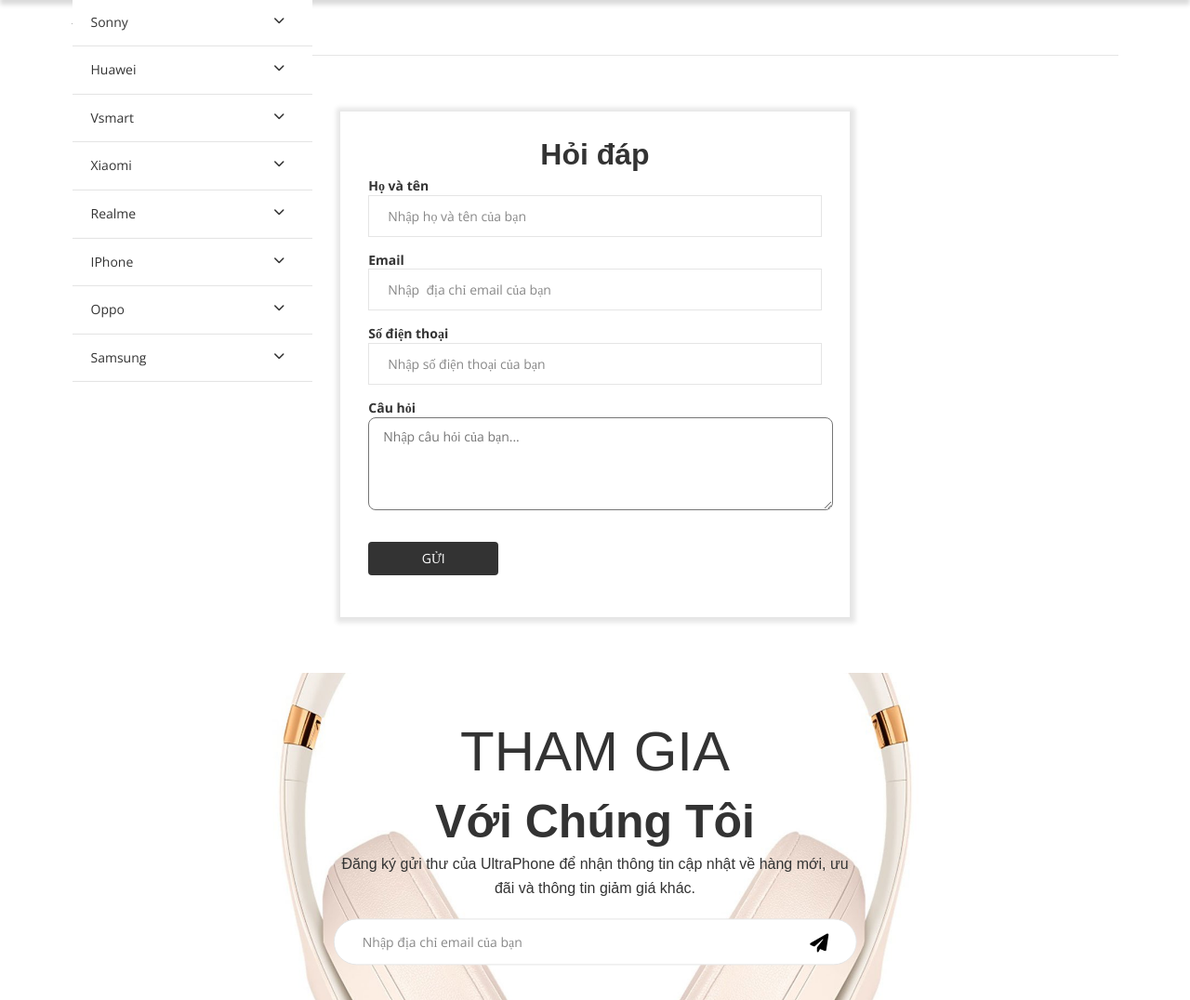
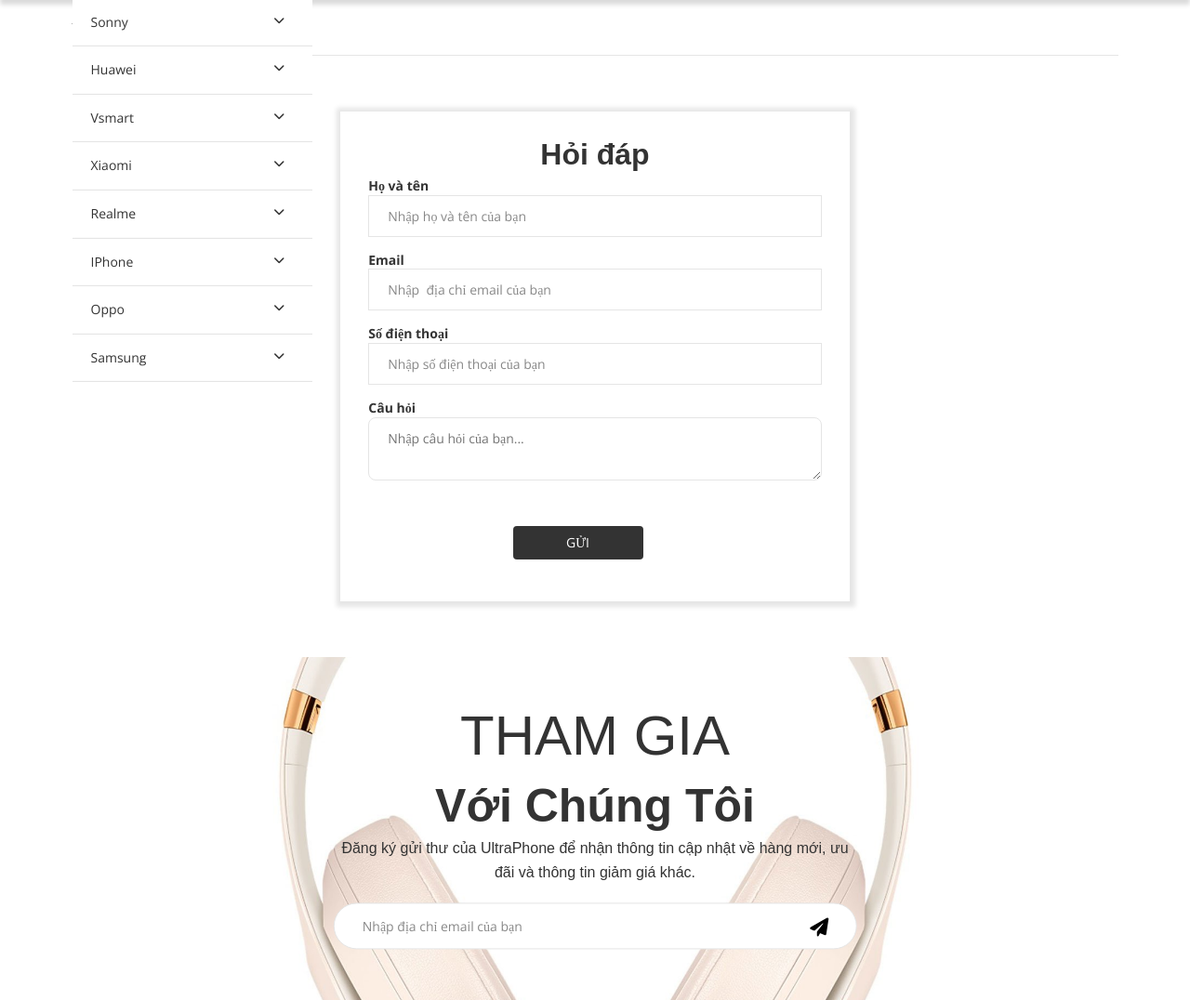
Before and after one commit to Ctuanphuong/duan1-ultraphone, a PHP site: page /index.php?act=question in a window 1280 px wide. Shown: the part 205-1281 px from the top of the page at 93% size. Run offline with PHP 8.4, Linux system fonts and the light colour scheme; data comes from the database, SQL or seed files in the repository; some libraries are stand-ins or nearby versions.

Commit message:
update hỏi đáp

```diff
--- a/view/question.php
+++ b/view/question.php
@@ -38,9 +38,11 @@
                              </div>
                              <div class="col-md-12 col-12">
                                  <labe style="font-weight: 700;">Câu hỏi</labe> <br>
-                                 <textarea style="width:500px; height: 100px; padding: 10px 15px; border-radius: 8px" placeholder="Nhập câu hỏi của bạn..."></textarea>
+                                 <textarea style="width: 100%; background-color: transparent; border: 1px solid #e5e5e5;border-radius: 0;
+                                    line-height: 23px;padding: 10px 20px;font-size: 14px;color: #888888;margin-bottom: 15px;border-radius: 8px;"
+                                    placeholder="Nhập câu hỏi của bạn..."></textarea>
                              </div>
-                             <div class="col-12 wrap-btn-sub" >
+                             <div class="col-12 wrap-btn-sub" style="margin-left:30%;">
                                  <input type="submit"  class="btn-submit" name="btn_question" value="Gửi" style="margin-top: 30px;">
                              </div>
                          </div>
```
